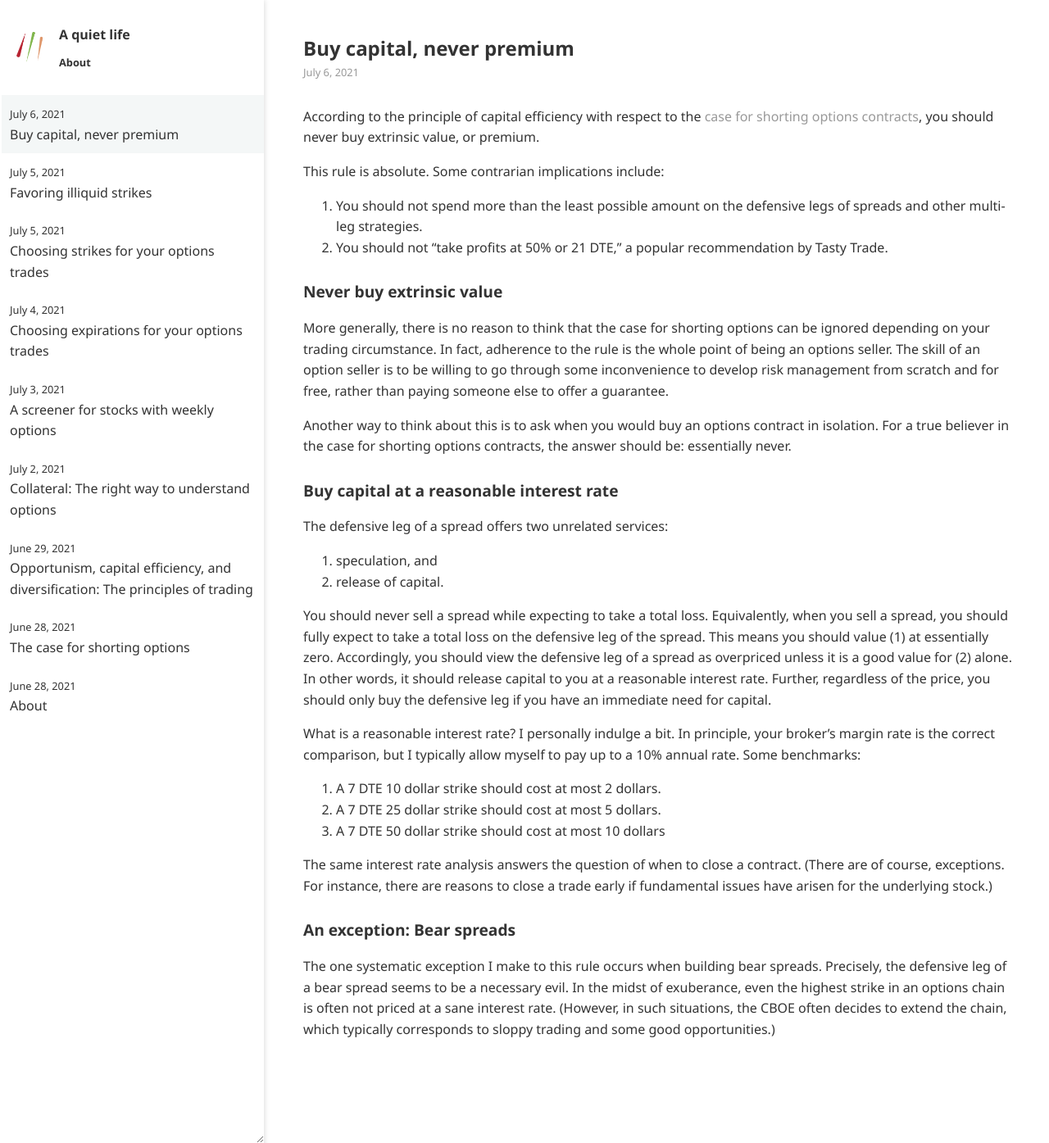
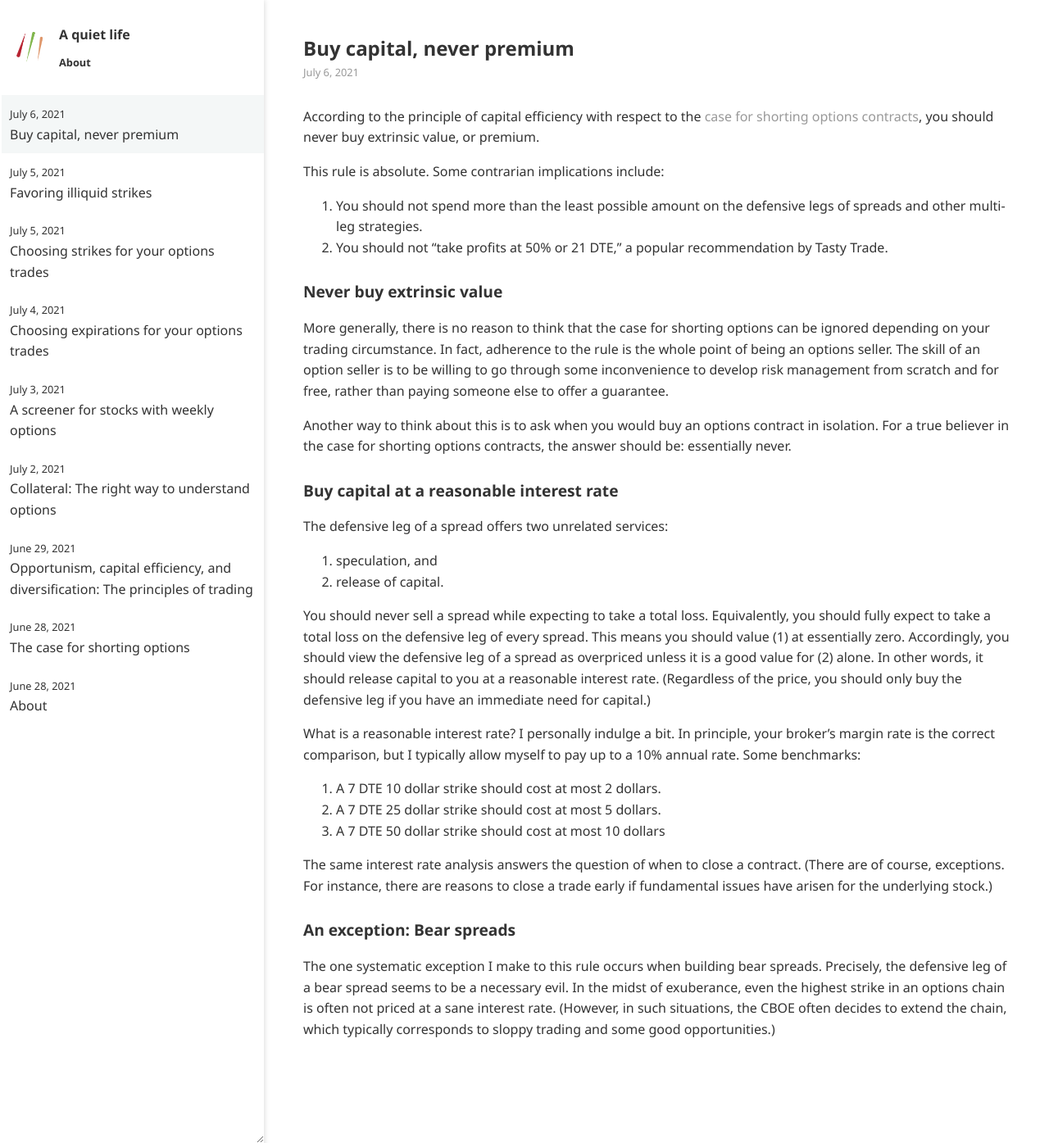
Before and after one commit to ansyblenetwork/aquietlife, a Jekyll site: the page built from _posts/2021-07-06-buying-premium.md, in a window 1280 px wide and 1395 px high. Shown: the whole window at 82% size. Built offline with Jekyll 4.4.1, drawn with Linux system fonts in a browser that asks for light colours.

Commit message:
Update 2021-07-06-buying-premium.md

```diff
--- a/_posts/2021-07-06-buying-premium.md
+++ b/_posts/2021-07-06-buying-premium.md
@@ -25,7 +25,7 @@ The defensive leg of a spread offers two unrelated services:
 1. speculation, and
 2. release of capital.
 
-You should never sell a spread while expecting to take a total loss. Equivalently, when you sell a spread, you should fully expect to take a total loss on the defensive leg of the spread. This means you should value (1) at essentially zero. Accordingly, you should view the defensive leg of a spread as overpriced unless it is a good value for (2) alone. In other words, it should release capital to you at a reasonable interest rate. Further, regardless of the price, you should only buy the defensive leg if you have an immediate need for capital.
+You should never sell a spread while expecting to take a total loss. Equivalently, you should fully expect to take a total loss on the defensive leg of every spread. This means you should value (1) at essentially zero. Accordingly, you should view the defensive leg of a spread as overpriced unless it is a good value for (2) alone. In other words, it should release capital to you at a reasonable interest rate. (Regardless of the price, you should only buy the defensive leg if you have an immediate need for capital.)
 
 What is a reasonable interest rate? I personally indulge a bit. In principle, your broker's margin rate is the correct comparison, but I typically allow myself to pay up to a 10% annual rate. Some benchmarks:
 
```
